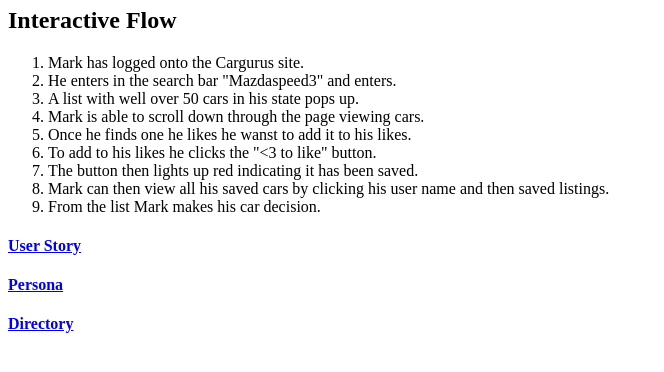
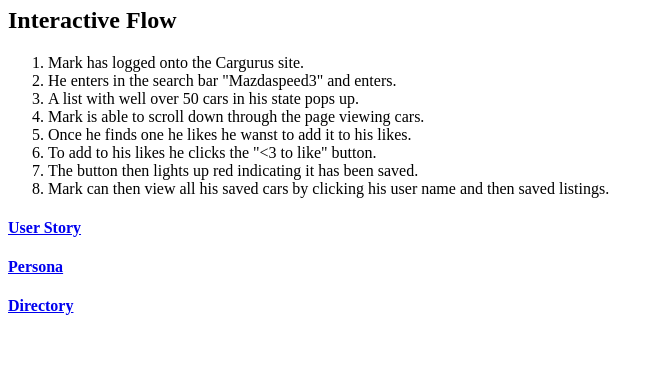
Before and after one commit to TrystanGray/data-design, a PHP site: page /use-case.php in a window 1280 px wide. Shown: the part 213-585 px from the top of the page, without its empty margins (0-664 px from the left). Run offline with PHP 8.4, Linux system fonts and the light colour scheme.

Commit message:
made modifications to user case.

```diff
--- a/epic/use-case.php
+++ b/epic/use-case.php
@@ -20,7 +20,6 @@
 			<li>To add to his likes he clicks the "<3 to like" button.</li>
 			<li>The button then lights up red indicating it has been saved.</li>
 			<li>Mark can then view all his saved cars by clicking his user name and then saved listings.</li>
-			<li>From the list Mark makes his car decision.</li>
 		</ol>
 		<h4><a href="user-story.php">User Story</a></h4>
 		<h4><a href="persona.php">Persona</a></h4>
```
